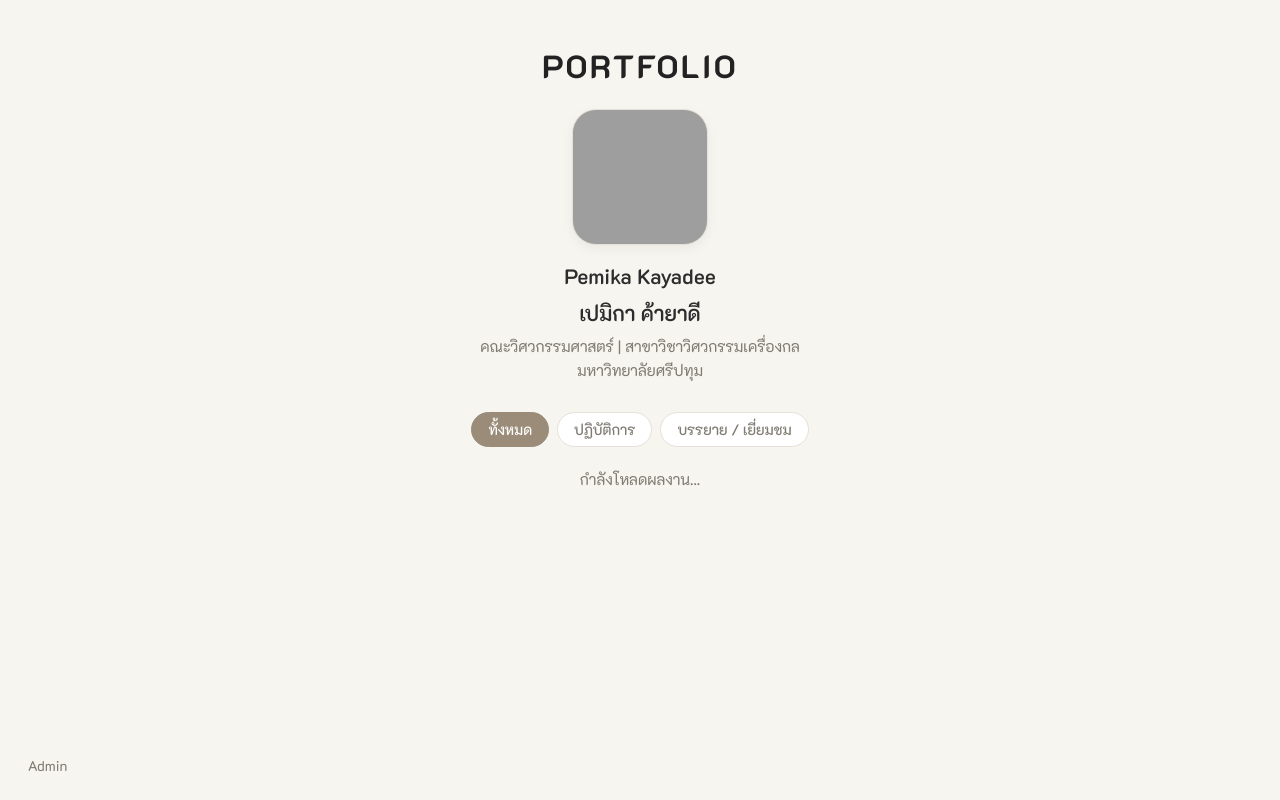
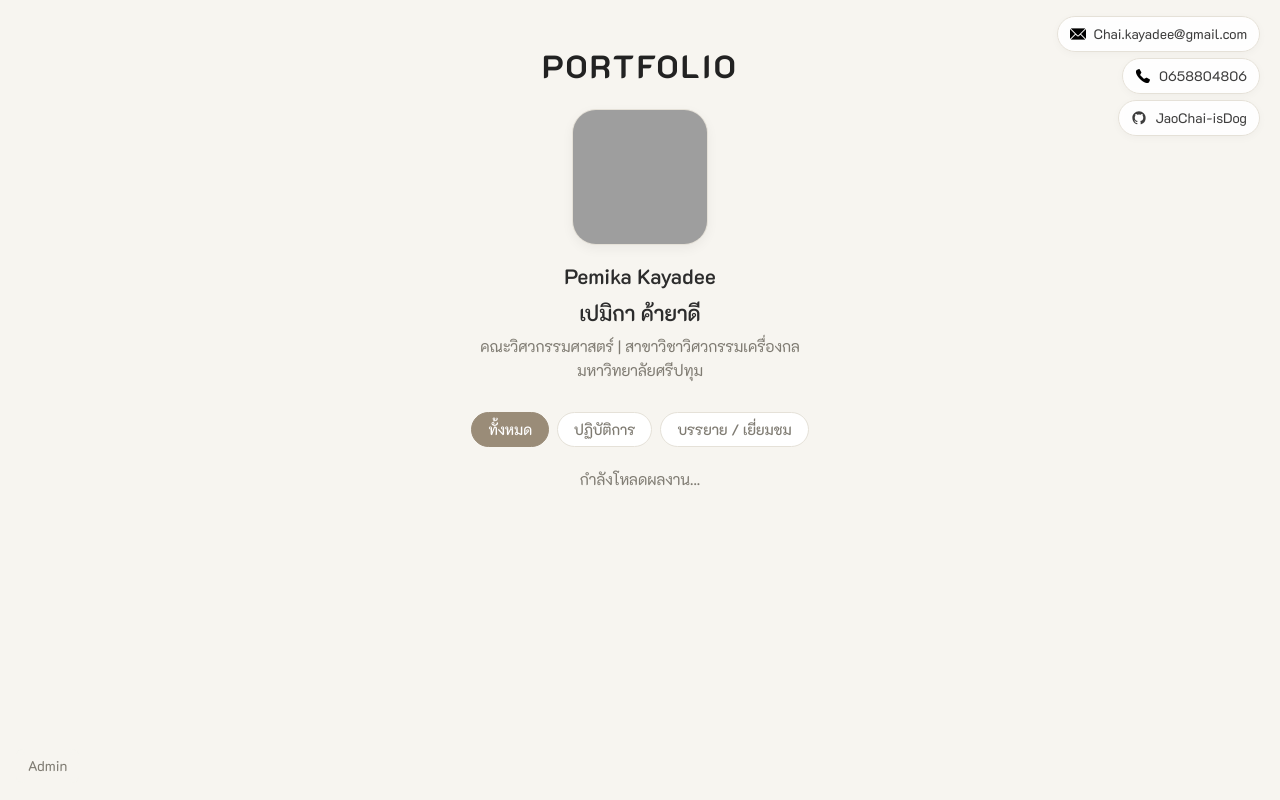
Before and after one commit to JaoChai-isDog/Lab_Portfolio_Project, a plain HTML site: page index.html in a window 1280 px wide. Drawn offline with Linux system fonts and the light colour scheme; no server answers; grey boxes are pictures that could not be loaded.

Commit message:
Update 5

```diff
--- a/css/styles.css
+++ b/css/styles.css
@@ -761,6 +761,47 @@ button:disabled {
     margin-bottom: 4px;
 }
 
+.public-contact-corner {
+    position: fixed;
+    top: 16px;
+    right: 20px;
+    z-index: 20;
+    display: flex;
+    flex-direction: column;
+    align-items: flex-end;
+    gap: 6px;
+}
+
+.contact-item {
+    display: inline-flex;
+    align-items: center;
+    gap: 8px;
+    padding: 6px 12px;
+    border-radius: 999px;
+    background: rgba(255, 255, 255, 0.88);
+    border: 1px solid var(--muji-border);
+    color: var(--muji-text-main);
+    text-decoration: none;
+    font-size: 0.86rem;
+    backdrop-filter: blur(4px);
+    box-shadow: 0 2px 8px rgba(0, 0, 0, 0.03);
+    transition: all 0.2s ease;
+}
+
+.contact-item:hover {
+    border-color: var(--muji-accent);
+    color: var(--muji-accent-hover);
+    transform: translateY(-1px);
+}
+
+.contact-icon {
+    width: 16px;
+    height: 16px;
+    object-fit: contain;
+    flex-shrink: 0;
+    display: block;
+}
+
 .public-footer {
     position: fixed;
     left: 16px;
@@ -1231,6 +1272,14 @@ button:disabled {
     font-size: 1rem;
 }
 
+@media (max-width: 960px) {
+    .public-contact-corner {
+        position: static;
+        align-items: flex-end;
+        margin-bottom: 14px;
+    }
+}
+
 @media (max-width: 600px) {
     .view-section {
         margin: 20px auto;
--- a/index.html
+++ b/index.html
@@ -13,6 +13,21 @@
 <body>
     <!-- หน้าหลักสาธารณะ (ตามแบบ Wireframe) -->
     <div id="portfolio-main-view" class="view-section">
+        <div class="public-contact-corner" aria-label="ช่องทางการติดต่อ">
+            <a href="mailto:Chai.kayadee@gmail.com" class="contact-item">
+                <img src="images/Email.png" alt="อีเมล" class="contact-icon">
+                <span>Chai.kayadee@gmail.com</span>
+            </a>
+            <a href="tel:0658804806" class="contact-item">
+                <img src="images/Phone-Number.png" alt="เบอร์โทรศัพท์" class="contact-icon">
+                <span>0658804806</span>
+            </a>
+            <a href="https://github.com/JaoChai-isDog" target="_blank" rel="noopener noreferrer" class="contact-item">
+                <img src="images/github.svg" alt="GitHub" class="contact-icon">
+                <span>JaoChai-isDog</span>
+            </a>
+        </div>
+
         <header class="center-card profile-header mb-20">
             <h1 class="portfolio-brand">PORTFOLIO</h1>
             <img src="images/my-profile.jpg" alt="รูปภาพโปรไฟล์" class="profile-avatar-square">
```
Also changed, not shown: images/Email.png (added), images/Phone-Number.png (added), images/github.svg (added).
